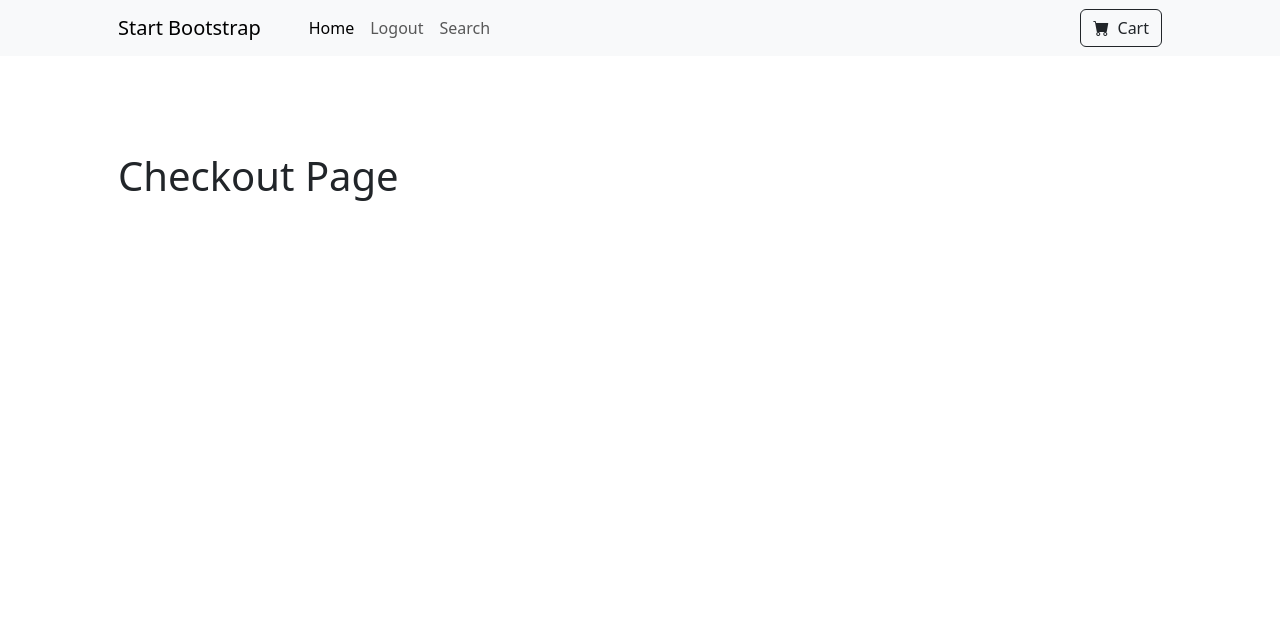
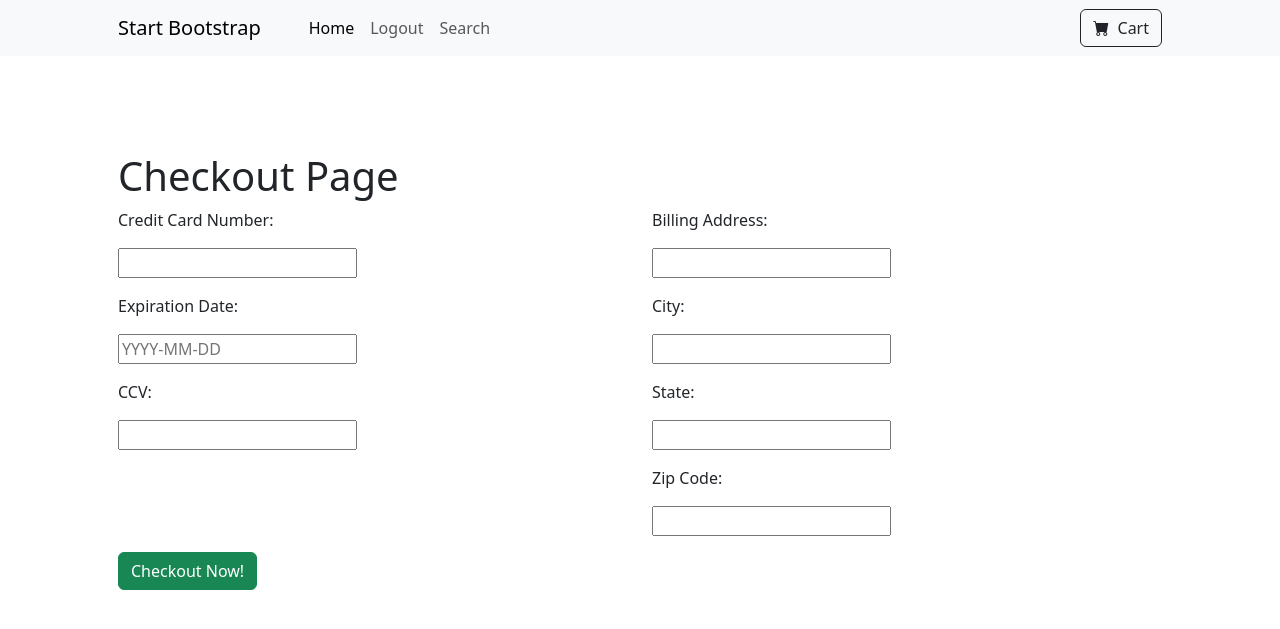
Before and after one commit to zekesiegman/4300-Project, a Django app: page /checkout in a window 1280 px wide. Shown: the top 629 px of the page. Run offline with Django 4.2, Linux system fonts and the light colour scheme; a user stored in the database is signed in; some libraries are stand-ins or nearby versions.

Commit message:
trying to get checkout form to work by passing current user to form

```diff
--- a/mysite/home/forms.py
+++ b/mysite/home/forms.py
@@ -3,6 +3,7 @@ from django.contrib.auth.models import User
 from django.contrib.auth.forms import UserCreationForm
 from .models import Profile
 from django.contrib.auth import login, authenticate
+from datetime import date
 
 stateChoices = ('Alabama', 'Alaska', 'Arizona', 'Arkansas', 'California','Colorado',
                 'Connecticut', 'Delaware', 'District of Columbia', 'Florida', 'Georgia',
@@ -31,22 +32,28 @@ class RegisterForm(UserCreationForm):
 
 
 class CheckoutForm(forms.Form):
-    ccnum = forms.IntegerField
-    exp = forms.DateField
-    ccv = forms.IntegerField
-    address = forms.CharField
-    city = forms.CharField
-    state = forms.ChoiceField(choices=stateChoices)
-    zip = forms.IntegerField
+    ccnum = forms.IntegerField()
+    exp = forms.DateField(widget=forms.TextInput(attrs={'placeholder': 'YYYY-MM-DD'}))
+    ccv = forms.IntegerField()
+    address = forms.CharField()
+    city = forms.CharField()
+    state = forms.CharField()
+    zip = forms.IntegerField()
+    user = forms.CharField(widget=forms.HiddenInput(), required=False)
 
     class Meta:
         model = Profile
         fields = ('ccnum', 'exp', 'ccv', 'address', 'state', 'zip')
 
+    def __init__(self, user, *args, **kwargs):
+        super(CheckoutForm, self).__init__(*args, **kwargs)
+        print(user)
+        self.fields['user'].queryset = user
+
     def save(self, commit=True):
         data = self.cleaned_data()
         profile = Profile()
-        # find a way to access current user and set profile.user
+        profile.user = data['user']
         profile.cardNumber = data['ccnum']
         profile.expiration = data['exp']
         profile.ccv = data['ccv']
--- a/mysite/home/views.py
+++ b/mysite/home/views.py
@@ -99,17 +99,18 @@ def cart(request):
 
 def checkout(request):
     if request.user.is_authenticated:
-        cartItemsList = Cart.objects.filter(user=request.user)
-        form = CheckoutForm()
+        user = request.user
+        cartItemsList = Cart.objects.filter(user=user)
+        form = CheckoutForm(user)
         context = {'matches': cartItemsList, 'form': form}
         if request.method == 'POST':
-            form = CheckoutForm(request.POST)
+            form = CheckoutForm(request.POST, user)
             if form.is_valid():
                 profile = form.save()
                 profile.save()
                 return redirect('orderconfirm')
             else:
-                form = CheckoutForm()
+                form = CheckoutForm(user)
                 error = True
                 return render(request, '../templates/checkout.html', {'form': form, 'error': error})
         return render(request, '../templates/checkout.html', context)
--- a/mysite/templates/checkout.html
+++ b/mysite/templates/checkout.html
@@ -44,6 +44,53 @@
     <section class = "py-5">
         <div class="container px-4 px-lg-5 mt-5">
             <h1>Checkout Page</h1>
+            <div class="form">
+                <form method="post">
+                    {% csrf_token %}
+                    {% if error %}
+                    <div class="alert alert-danger" role="alert">
+                        Please make sure all fields are filled out correctly!
+                    </div>
+                    {% endif %}
+                    <div class="row align-items-start">
+                        <div class="col justify-content-start">
+                            <div class="mb-3">
+                                <p>Credit Card Number:</p>
+                                {{ form.ccnum }}
+                            </div>
+                            <div class="mb-3">
+                                <p>Expiration Date:</p>
+                                {{ form.exp }}
+                            </div>
+                            <div class="mb-3">
+                                <p>CCV:</p>
+                                {{ form.ccv }}
+                            </div>
+                        </div>
+                        <div class="col justify-content-center">
+                            <div class="mb-3">
+                                <p>Billing Address:</p>
+                                {{ form.address }}
+                            </div>
+                            <div class="mb-3">
+                                <p>City:</p>
+                                {{ form.city }}
+                            </div>
+                            <div class="mb-3">
+                                <p>State:</p>
+                                {{ form.state }}
+                            </div>
+                            <div class="mb-3">
+                                <p>Zip Code:</p>
+                                {{ form.zip }}
+                            </div>
+                        </div>
+                    </div>
+                    <div class="input-field button">
+                        <button type="submit" class="btn btn-success">Checkout Now!</button>
+                    </div>
+                </form>
+            </div>
         </div>
     </section>
 </body>
```
